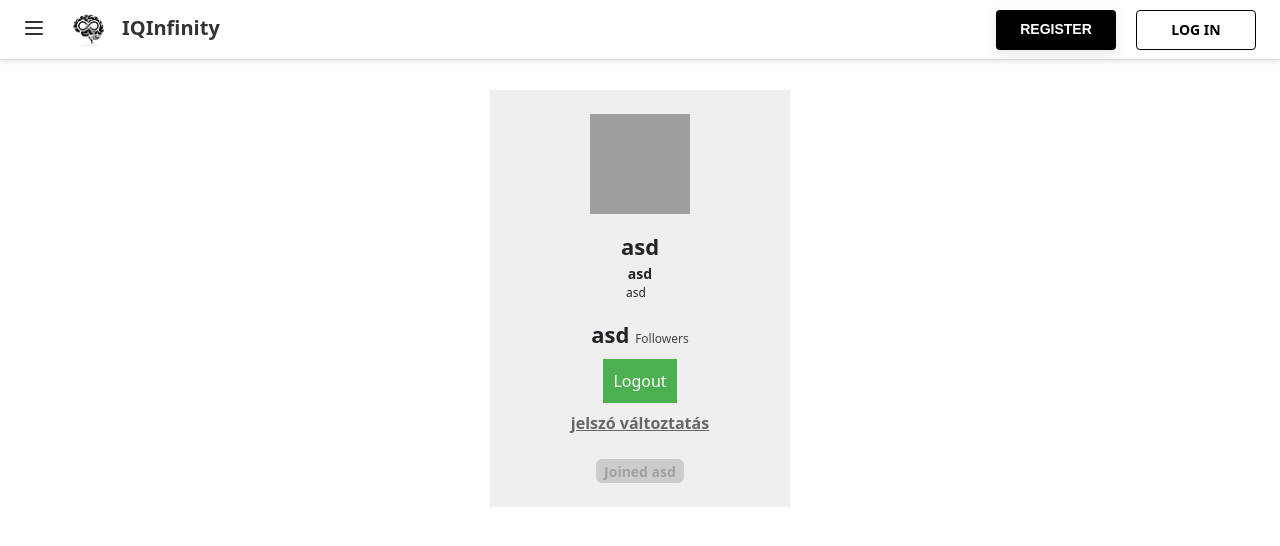
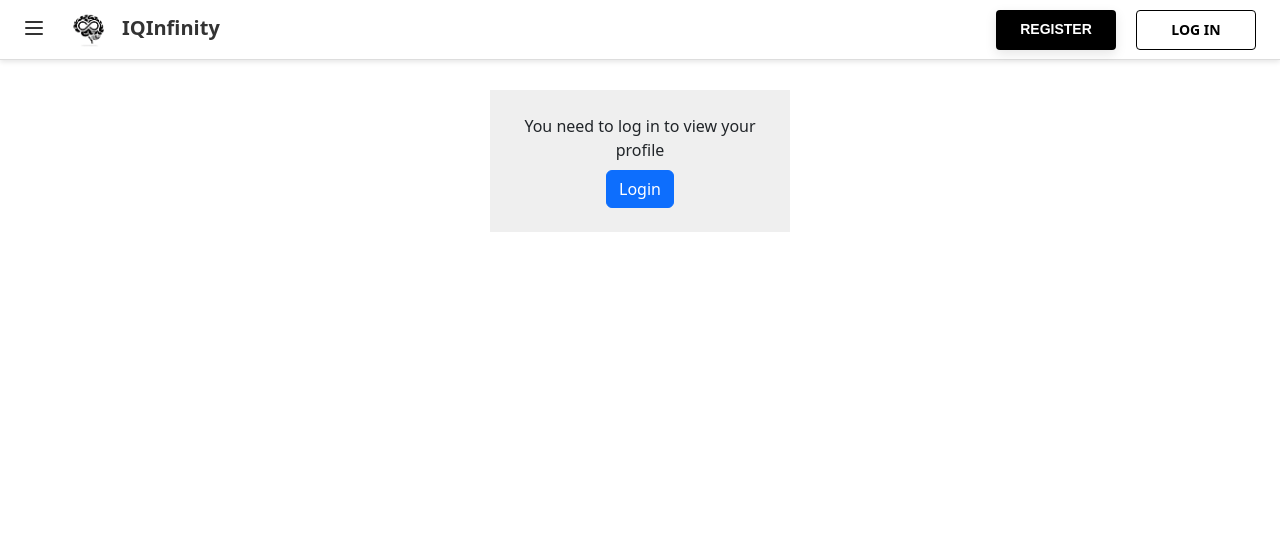
Before and after one commit to KaranyiczGabor/Vizsgaremek, a React (Create React App) app in the folder frontendfiles/: page /profile in a window 1280 px wide. Shown: the top 546 px of the page. Built offline with nearby package versions, Linux system fonts and the light colour scheme; grey boxes are pictures that could not be loaded.

Commit message:
profil lekéri a felhaszmáló adatait

```diff
--- a/frontendfiles/src/Profile.js
+++ b/frontendfiles/src/Profile.js
@@ -1,14 +1,15 @@
 import React, { useEffect, useState } from 'react'
 import './Profile.css';
 import { Link, useNavigate } from 'react-router-dom';
-
+import axios from 'axios';
 
 export default function Profile() {
     const [isLoggedIn, setIsLoggedIn] = useState(false);
     const [isAdmin, setIsAdmin] = useState(false);
     const [loading, setLoading] = useState(true);
+    const [userData, setUserData] = useState(null);
 
-    let navigate = useNavigate()
+    let navigate = useNavigate();
 
     useEffect(() => {
         const token = localStorage.getItem("token");
@@ -20,13 +21,14 @@ export default function Profile() {
         setIsLoggedIn(true);
 
         try {
-
             const payload = token.split('.')[1];
             const decodedPayload = JSON.parse(atob(payload));
 
+            setIsAdmin(decodedPayload.role === "Admin");
+            console.log(decodedPayload.role);
 
-            setIsAdmin(decodedPayload.role === "Admin");
-           console.log(decodedPayload.role);
+            // Fetch user data
+            fetchUserData();
         } catch (error) {
             console.error('error:', error);
         }
@@ -34,9 +36,31 @@ export default function Profile() {
         setLoading(false);
     }, []);
 
+    const fetchUserData = async () => {
+        try {
+            const userId = localStorage.getItem("userId");
+            if (!userId) {
+                console.error("User ID not found in local storage");
+                return;
+            }
 
+            const token = localStorage.getItem("token");
+            const response = await axios.get(`http://192.168.144.240:5248/api/users/GetUsersbyId?Id=${userId}`, {
+                headers: {
+                    'accept': 'text/plain',
+                    'Authorization': `Bearer ${token}`
+                }
+            });
 
-
+            if (response.status === 200) {
+                setUserData(response.data);
+            } else {
+                console.error('Failed to fetch user data:', response.statusText);
+            }
+        } catch (error) {
+            console.error('Error fetching user data:', error.response ? error.response.data : error.message);
+        }
+    };
 
     const handleLogout = () => {
         localStorage.removeItem("token");
@@ -47,19 +71,44 @@ export default function Profile() {
         window.location.reload();
     };
 
+    // Display loading indicator while data is being fetched
+    if (loading) {
+        return (
+            <div className="container mt-4 mb-4 p-3 d-flex justify-content-center">
+                <div className="cards p-4">
+                    <div className="d-flex flex-column justify-content-center align-items-center">
+                        <span>Loading profile data...</span>
+                    </div>
+                </div>
+            </div>
+        );
+    }
+
+    // If not logged in, redirect to login page
+    if (!isLoggedIn) {
+        return (
+            <div className="container mt-4 mb-4 p-3 d-flex justify-content-center">
+                <div className="cards p-4">
+                    <div className="d-flex flex-column justify-content-center align-items-center">
+                        <span>You need to log in to view your profile</span>
+                        <div className="d-flex mt-2">
+                            <Link to="/login" className="btn btn-primary">Login</Link>
+                        </div>
+                    </div>
+                </div>
+            </div>
+        );
+    }
 
     return (
         <div className="container mt-4 mb-4 p-3 d-flex justify-content-center">
             <div className="cards p-4" >
                 <div className="d-flex flex-column justify-content-center align-items-center">
+                    <img src="https://i.imgur.com/wvxPV9S.png" height="100" width="100" alt="Profile" />
 
-                        <img src="https://i.imgur.com/wvxPV9S.png" height="100" width="100" alt="Profile" />
-
-
-                    <span className="name mt-3">asd</span>
-                    <span className="idd">asd</span>
+                    <span className="name mt-3">{userData?.userName || 'No username'}</span>
+                    <span className="idd">{userData?.email || 'No email'}</span>
                     <div className="d-flex flex-row justify-content-center align-items-center gap-2">
-                        <span className="idd1">asd</span>
 
                         <span>
                             <i className="fa fa-copy"></i>
@@ -67,35 +116,32 @@ export default function Profile() {
                     </div>
                     <div className="d-flex flex-row justify-content-center align-items-center mt-3">
                         <span className="number">
-                            asd <span className="follow">Followers</span>
+                            Kitöltött kvízek: {userData?.quizAmount || 0}
+                        </span>
+                    </div>
+                    <div className="d-flex flex-row justify-content-center align-items-center mt-2">
+                        <span className="number">
+                            Összes pont: {userData?.totalPoints || 0}
                         </span>
                     </div>
                     <div className="d-flex mt-2">
                         <button onClick={handleLogout} className="logout">Logout</button>
-
                     </div>
                     <div className="d-flex mt-2">
-                    <Link to={"/changepw"} className="signup-link">jelszó változtatás</Link>
+                        <Link to={"/changepw"} className="signup-link">jelszó változtatás</Link>
                     </div>
 
-
                     {isAdmin && (
-
                         <div className="admin-panel mt-3">
                             <h5 className="admin-title">Admin Controls</h5>
                             <div className="d-flex flex-row justify-content-center align-items-center gap-2 mt-2">
-                                <Link to="/admin/Question" className="btn btn-outline-primary" > Kérdések </Link>
-
-                                <Link to="/admin/User" className="btn btn-outline-primary"> Felhasználók </Link>
-
+                                <Link to="/admin/Question" className="btn btn-outline-primary">Kérdések</Link>
+                                <Link to="/admin/User" className="btn btn-outline-primary">Felhasználók</Link>
                             </div>
                         </div>
-
                     )}
 
-                    <div className="px-2 rounded mt-4 date">
-                        <span className="join">Joined asd</span>
-                    </div>
+
                 </div>
             </div>
         </div>
```
Also changed, not shown: frontendfiles/src/Profiledata.js (deleted, +0 -26 lines).
